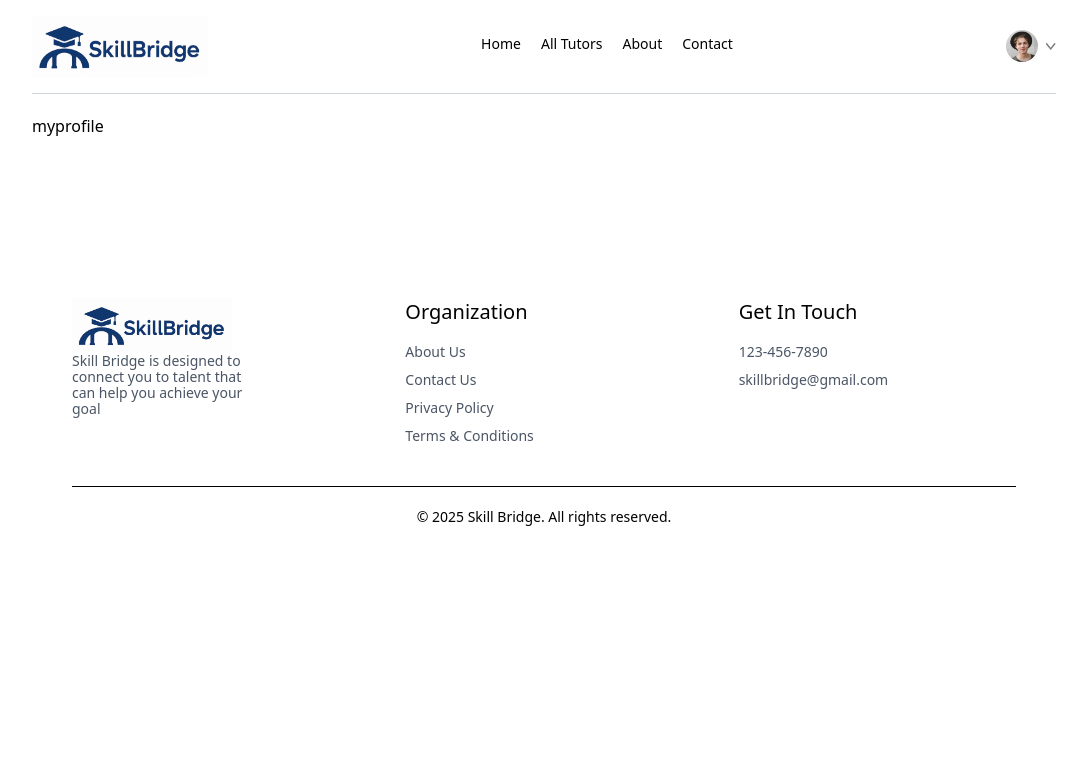
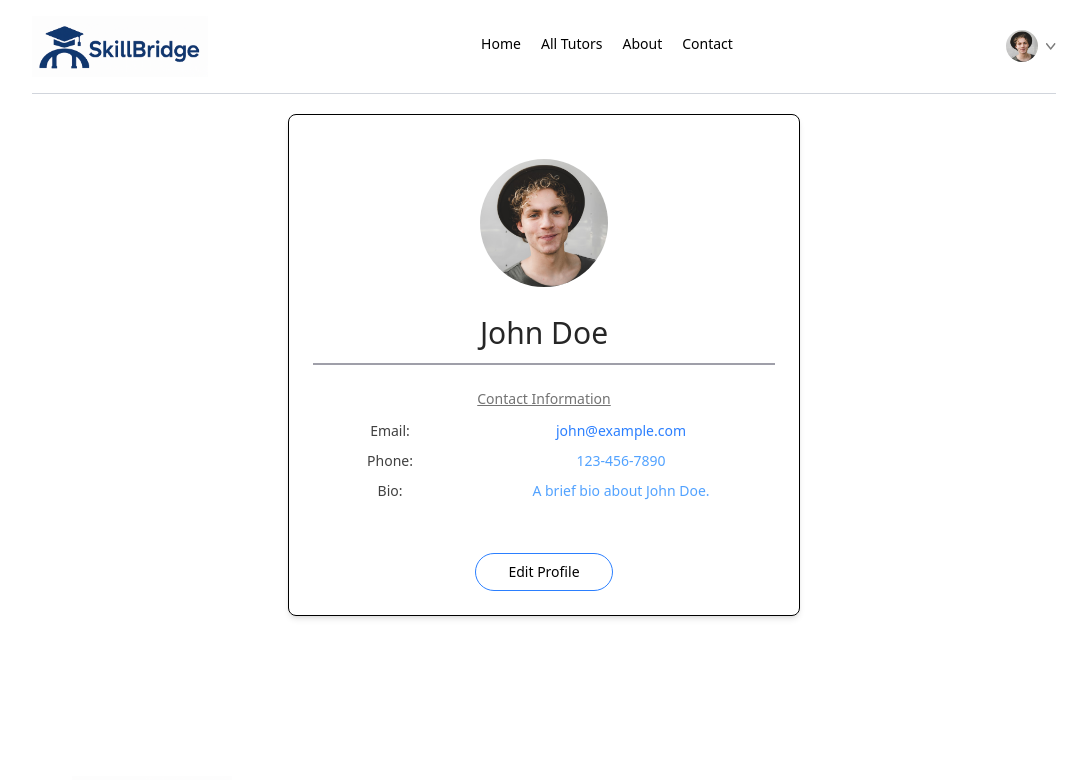
Before and after one commit to afkhan9260/skillbridge, a React (Vite) app in the folder skillbridge/: page /my-profile in a window 1280 px wide. Shown: the top 780 px of the page, without its empty margins (96-1183 px from the left). Built offline with nearby package versions, Linux system fonts and the light colour scheme.

Commit message:
Added My Appointments

```diff
--- a/skillbridge/src/components/Navbar.jsx
+++ b/skillbridge/src/components/Navbar.jsx
@@ -33,7 +33,7 @@ const Navbar = () => {
             token
             ? <div className='flex items-center gap-2 cursor-pointer group relative'>
             <img className='w-8 rounded-full' src={assets.profile_pic} alt=""/>
-            <img className= 'w-2.5'src={assets.dropdown_icon} alt="" />
+            <img className= 'w-2.5' src={assets.dropdown_icon} alt="" />
             <div className='absolute top-0 right-0 pt-14 text-base font-medium text-gray-600 z-20 hidden group-hover:block '>
                 <div className='min-w-48 bg-stone-100 rounded flex flex-col gap-4 p-4'>
                     <p onClick={() => navigate('my-profile')} className='hover:text-black cursor-pointer'>My Profile</p>
--- a/skillbridge/src/pages/Appointment.jsx
+++ b/skillbridge/src/pages/Appointment.jsx
@@ -120,7 +120,7 @@ const Appointment = () => {
             </p>
         ))}
         </div>
-        <button className='bg-blue-200 text-white text-sm font-light px-14 py-3 rounded-ful my-6'>Book an appointment</button>
+        <button className='bg-blue-200 text-white text-sm font-light px-14 py-3 rounded-full my-6'>Book an appointment</button>
     </div>
     </div>
   )
--- a/skillbridge/src/pages/MyAppointments.jsx
+++ b/skillbridge/src/pages/MyAppointments.jsx
@@ -1,8 +1,38 @@
-import React from 'react'
+import React, { useContext } from 'react'
+import { AppContext } from '../context/AppContext'
 
 const MyAppointments = () => {
+
+  const {tutors} = useContext(AppContext);
+
   return (
-    <div>myappointment</div>
+    <div className=' border p-6 rounded-lg shadow-md mt-10'>
+      <p className='pb-4 mt-5 mb-5 text-center font-medium color-zinc-700'>My Appointments</p>
+      <div className='mt-5'>
+        {tutors.slice(0,3).map((item, index) => (
+          <div className='grid grid-cols-[1fr_2fr] gap-3 sm:flex sm:gap-3 py-2' key={index}>
+            <div>
+              <img className='w-32 bg-indigo-50' src={item.image} alt =""/>
+            </div>
+
+            <div className='flex-1 text-sm text-zinc-600'>
+                <p className='text-neutral-800 font-semibold'>{item.name}</p>
+                <p>{item.specialty}</p>
+                <p>Appointment on: 25th Dec, 2023</p>
+                <p><span>Time: 10:00 AM - 10:30 AM</span></p>
+            </div>
+
+              <div></div>
+
+              <div className='flex flex-col gap-4 sm:items-end'>
+              <button className='text-sm text-stone-500 text-center sm:min-w-48 py-2 border hover:bg-blue-500 hover:text-white transition-all duration-300'>Pay Online</button>
+              <button className='text-sm text-stone-500 text-center sm:min-w-48 py-2 border hover:bg-red-500 hover:text-white transition-all duration-300'>Cancel Appointment</button>
+              </div>
+
+          </div>
+      ))}
+      </div>
+    </div>
   )
 }
 
--- a/skillbridge/src/pages/MyProfile.jsx
+++ b/skillbridge/src/pages/MyProfile.jsx
@@ -1,8 +1,68 @@
-import React from 'react'
+import React, { useState } from 'react'
+import { assets } from '../assets/assets';
 
 const MyProfile = () => {
+
+    const [userData, setUserData] = useState({
+        name: 'John Doe',
+        image: assets.profile_pic,
+        email: 'john@example.com',
+        phone: '123-456-7890',
+        bio: 'A brief bio about John Doe.'
+    });
+
+        const [isEdit, setIsEdit] = useState(false);
   return (
-    <div>myprofile</div>
+    <div className='max-w-lg flex flex-col gap-3 text-sm text-center mx-auto border p-6 rounded-lg shadow-md mt-5'>
+
+    <img src={userData.image} alt="Profile" className="w-32 h-32 rounded-full mx-auto mt-5" />
+
+    {
+        isEdit
+        ? <input className='bg-gray-50 text-3xl font-medium text-center max-w-60 mt-4'
+            type="text"
+            value={userData.name}
+            onChange={(e) => setUserData(prev =>({...prev, name: e.target.value}))}
+        />
+        : <p className='font-medium text-3xl text-neutral-800 mt-4'>{userData.name}</p>
+    }
+
+    <hr className='bg-zinc-400 h-[2px] border-none' />
+    <div>
+      <p className='text-neutral-500 underline mt-3'>Contact Information</p>
+      <div className='grid grid-cols-[1fr_2fr] gap-y-2.5 mt-3 text-neutral-700'>
+        <p className='font-medium'>Email:</p>
+        <p className='text-blue-500'>{userData.email}</p>
+        <p className='font-medium'>Phone: </p>
+        {
+        isEdit
+        ? <input className='bg-gray-100 max-w-52'
+            type="text"
+            value={userData.phone}
+            onChange={(e) => setUserData(prev =>({...prev, phone: e.target.value}))}
+        />
+        : <p className='text-blue-400'>{userData.phone}</p>
+    }
+        <p className='font-medium'>Bio:</p>
+        {
+        isEdit
+        ? <textarea className='bg-gray-200 max-w-60 h-34'
+            value={userData.bio}
+            onChange={(e) => setUserData(prev =>({...prev, bio: e.target.value}))}
+        />
+        : <p className='text-blue-400'>{userData.bio}</p>
+        }
+      </div>
+
+    </div>
+        <div className='mt-10'>
+        {
+            isEdit
+            ? <button className='border border-blue-500 px-8 py-2 rounded-full hover:bg-blue-500 hover:text-white transition-all' onClick={() => setIsEdit(false)}>Save Profile</button>
+            : <button className='border border-blue-500 px-8 py-2 rounded-full hover:bg-blue-500 hover:text-white transition-all'  onClick={() => setIsEdit(true)}>Edit Profile</button>
+        }
+        </div>
+</div>
   )
 }
 
```
